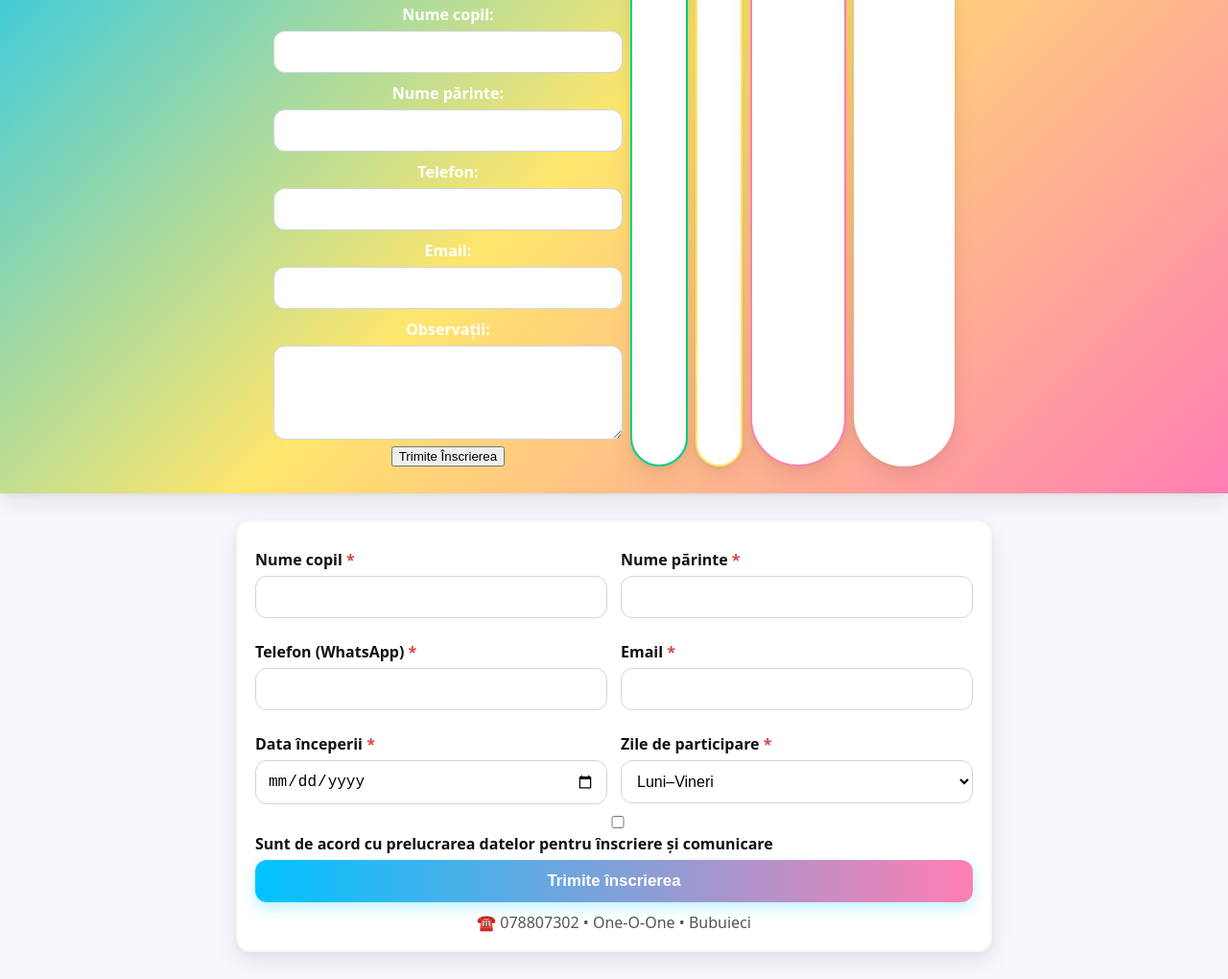
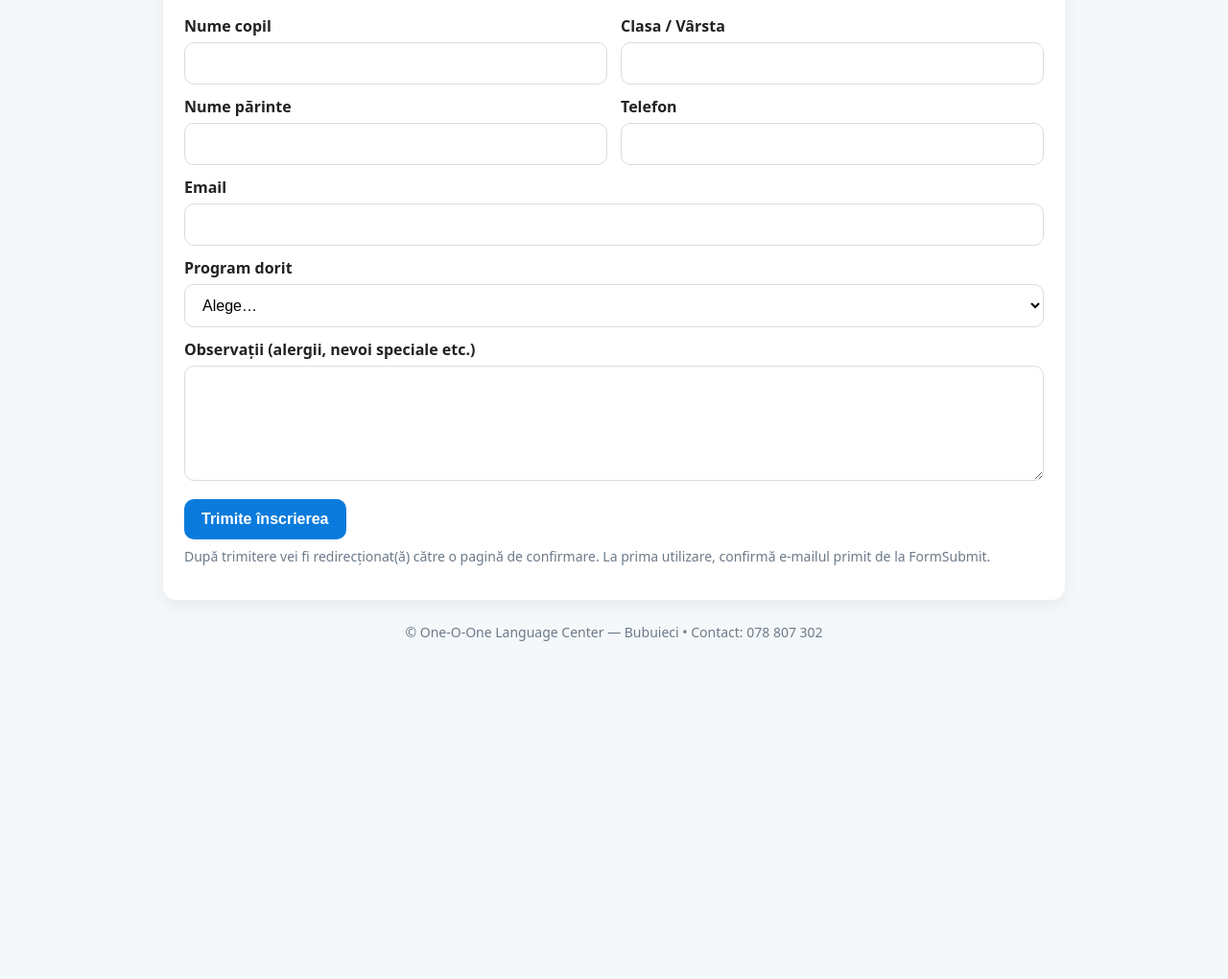
Before and after one commit to floreanatalia123-ux/inscrieri, a plain HTML site: page index.html in a window 1280 px wide. Shown: the part 270-1290 px from the top of the page at 96% size. After the commit the page ends 964 px from the top, so only its background shows below. Drawn offline with Linux system fonts and the light colour scheme.

Commit message:
Update index.html

```diff
--- a/index.html
+++ b/index.html
@@ -1,155 +1,122 @@
-
 <!DOCTYPE html>
 <html lang="ro">
 <head>
   <meta charset="UTF-8" />
   <meta name="viewport" content="width=device-width, initial-scale=1" />
-  <title>Înscriere – One‑O‑One | Program Prelungit</title>
+  <title>Înscriere — Program Prelungit | One-O-One</title>
+  <meta name="description" content="Înscrieri la Programul Prelungit One-O-One: teme, șah, gimnastică, arte & craft. Gustare inclusă. Din 1 septembrie." />
+
   <style>
-/* One‑O‑One brand tokens */
     :root{
-  --brand-primary:#00c3ff;   /* turquoise */
-  --brand-accent:#ff7eb3;    /* pink */
-  --brand-warm:#ffe66d;      /* warm yellow */
-  --brand-leaf:#00d084;      /* fresh green */
-  --ink:#111;
-  --muted:#555;
-  --panel:#ffffff;
-  --bg:#f7f8fb;
-  --radius:14px;
-  --shadow:0 10px 24px rgba(0,0,0,.08), 0 2px 6px rgba(0,0,0,.05);
+      --brand:#0a7bdc; --brand-contrast:#fff; --accent:#ff3b3b; --muted:#6c7a89;
+      --leaf:#18a957; --warm:#ff8a00; --accent2:#7b5cff; --bg:#f5f8fa; --card:#fff;
     }
+    *{box-sizing:border-box}
+    body{margin:0; font-family:system-ui,-apple-system,Segoe UI,Roboto,Arial,sans-serif; background:var(--bg); color:#222}
+    .container{max-width:980px; margin:auto; padding:20px}
+    header.hero{
+      display:grid; grid-template-columns:140px 1fr; gap:20px; align-items:center;
+      background:var(--card); padding:24px; border-radius:14px; box-shadow:0 6px 18px rgba(0,0,0,.06)
+    }
+    .logo{width:120px; height:auto; border-radius:12px; background:#eee; object-fit:cover}
+    h1{margin:0 0 6px; font-size:clamp(24px,3.5vw,34px)}
+    p.lead{margin:6px 0 0; color:var(--muted); font-size:clamp(14px,2.4vw,17px)}
+    .badges{display:flex; flex-wrap:wrap; gap:8px; margin-top:12px}
+    .badge{padding:6px 10px; border:2px solid var(--accent2); border-radius:999px; font-weight:700; font-size:14px; background:#fff}
+    .badge--leaf{border-color:var(--leaf)} .badge--warm{border-color:var(--warm)} .badge--accent{border-color:var(--accent2)}
 
-*{box-sizing:border-box}
-body{margin:0; font-family: system-ui, -apple-system, Segoe UI, Roboto, Helvetica, Arial, sans-serif; color:var(--ink); background:var(--bg);}
-.container{max-width:820px; margin:28px auto; padding:0 16px;}
-header.hero{
-  background: linear-gradient(135deg, var(--brand-primary), var(--brand-warm), var(--brand-accent));
-  color:#fff; text-align:center; padding:28px 18px;
-  box-shadow: var(--shadow);
+    /* Card form */
+    .card{background:var(--card); margin-top:18px; padding:22px; border-radius:14px; box-shadow:0 6px 18px rgba(0,0,0,.06)}
+    .card h2{margin:0 0 14px; font-size:22px}
+    label{display:block; margin:12px 0 6px; font-weight:600}
+    input[type="text"], input[type="email"], input[type="tel"], select, textarea{
+      width:100%; padding:12px 14px; border:1px solid #d6dde5; border-radius:10px; font-size:16px; background:#fff
     }
-.hero img{max-height:86px; display:block; margin:0 auto 10px;}
-.hero h1{margin:0 0 6px; font-size:1.9rem; text-shadow: 0 1px 2px rgba(0,0,0,.12);}
-.hero p{margin:0; font-weight:600}
+    textarea{min-height:120px; resize:vertical}
+    .row{display:grid; grid-template-columns:1fr 1fr; gap:14px}
+    @media (max-width:720px){ header.hero{grid-template-columns:1fr} .row{grid-template-columns:1fr} .logo{justify-self:center} }
 
-.card{
-  background:var(--panel); border-radius:var(--radius); padding:18px;
-  box-shadow: var(--shadow); border:2px solid rgba(0,0,0,.03);
-}
-
-label{display:block; font-weight:700; margin:10px 0 6px}
-input,select,textarea{
-  width:100%; padding:12px; border:1px solid #d0d5dd; border-radius:12px; background:#fff; font-size:1rem;
-}
-.grid{display:grid; gap:14px; grid-template-columns:1fr 1fr}
-.grid-1{grid-template-columns:1fr}
-.req{color:#d64545}
-button.cta{
-  width:100%; padding:12px 16px; border:0; border-radius:12px; cursor:pointer;
-  color:#fff; font-weight:900; font-size:1.05rem;
-  background: linear-gradient(90deg, var(--brand-primary), var(--brand-accent));
-  box-shadow: 0 6px 14px rgba(0,195,255,.25);
-}
-button.cta:hover{filter:brightness(.98); transform: translateY(-1px)}
-.footer{ text-align:center; color:var(--muted); margin-top:10px}
-
-.badges{display:flex; gap:8px; justify-content:center; margin-top:8px}
-.badge{background:#fff; color:#333; border-radius:999px; padding:6px 10px; font-weight:700; font-size:.85rem; box-shadow: var(--shadow); border:2px solid #fff}
-.badge--leaf{border-color: var(--brand-leaf)}
-.badge--warm{border-color: var(--brand-warm)}
-.badge--accent{border-color: var(--brand-accent)}
-
-@media (max-width:760px){ .grid{grid-template-columns:1fr} }
+    .cta{display:inline-block; margin-top:14px; padding:12px 18px; background:var(--brand);
+      color:var(--brand-contrast); border:none; border-radius:10px; font-size:16px; font-weight:700; cursor:pointer}
+    .cta:hover{filter:brightness(.97)}
+    .note{color:var(--muted); font-size:14px; margin-top:8px}
+    .footer{margin:24px 0 6px; text-align:center; color:var(--muted); font-size:14px}
   </style>
 </head>
+
 <body>
+  <div class="container">
+    <!-- HERO -->
     <header class="hero">
-    <img src="Logo-1.JPG" alt="One‑O‑One Logo">
-    <h1>Înscriere – Program Prelungit</h1>
-    <p>🕛 12:00–17:30 • Din 1 septembrie • 🍎 Gustare inclusă</p>
-    <div class="badges"> <!-- FORMULAR ÎNSCRIERE -->
-<section class="form-section">
-  <h2>Formular de Înscriere</h2>
-  <form action="https://formsubmit.co/EMAIL_TAU" method="POST">
-
-    <label for="nume">Nume copil:</label>
-    <input type="text" id="nume" name="nume" required>
-
-    <label for="parinte">Nume părinte:</label>
-    <input type="text" id="parinte" name="parinte" required>
-
-    <label for="telefon">Telefon:</label>
-    <input type="tel" id="telefon" name="telefon" required>
-
-    <label for="email">Email:</label>
-    <input type="email" id="email" name="email" required>
-
-    <label for="mesaj">Observații:</label>
-    <textarea id="mesaj" name="mesaj" rows="4"></textarea>
-
-    <button type="submit">Trimite Înscrierea</button>
-
-    <!-- Setări ascunse -->
-    <input type="hidden" name="_subject" value="Înscriere nouă la Program Prelungit!">
-    <input type="hidden" name="_next" value="https://USERNAME.github.io/inscrieri/multumim.html">
-    <input type="hidden" name="_captcha" value="false">
-    <input type="text" name="_honey" style="display:none">
-
-  </form>
-</section>
-
+      <!-- Schimbă src cu calea reală a logo-ului tău -->
+      <img class="logo" src="Logo-1.JPG" alt="One-O-One Logo" />
+      <div>
+        <h1>Înscriere — Program Prelungit</h1>
+        <p class="lead">🕛 12:00–17:30 • Din 1 septembrie • 🍎 Gustare inclusă</p>
+        <div class="badges">
           <span class="badge badge--leaf">Teme</span>
           <span class="badge badge--warm">Șah</span>
           <span class="badge badge--accent">Gimnastică</span>
           <span class="badge">Arte & Craft</span>
         </div>
+      </div>
     </header>
 
-  <main class="container">
-    <form class="card" action="https://formsubmit.co/centruldedezvoltare101@yahoo.com" method="POST">
-      <input type="hidden" name="_next" value="thankyou-bilingual.html">
-      <input type="hidden" name="_subject" value="Înscriere Program Prelungit – One‑O‑One">
-      <input type="hidden" name="_template" value="table">
-      <input type="hidden" name="_captcha" value="false">
+    <!-- FORM CARD -->
+    <section class="card">
+      <h2>Formular de înscriere</h2>
 
-      <div class="grid">
+      <!-- IMPORTANT: înlocuiește EMAIL_TAU și GITHUB_PAGES_URL -->
+      <form action="https://formsubmit.co/EMAIL_TAU" method="POST">
+        <div class="row">
           <div>
-          <label>Nume copil <span class="req">*</span></label>
-          <input type="text" name="Nume copil" required>
+            <label for="nume_copil">Nume copil</label>
+            <input id="nume_copil" name="Nume copil" type="text" required />
           </div>
           <div>
-          <label>Nume părinte <span class="req">*</span></label>
-          <input type="text" name="Părinte" required>
-        </div>
-        <div>
-          <label>Telefon (WhatsApp) <span class="req">*</span></label>
-          <input type="tel" name="Telefon" required>
-        </div>
-        <div>
-          <label>Email <span class="req">*</span></label>
-          <input type="email" name="Email" required>
-        </div>
-        <div>
-          <label>Data începerii <span class="req">*</span></label>
-          <input type="date" name="Data începerii" required>
-        </div>
-        <div>
-          <label>Zile de participare <span class="req">*</span></label>
-          <select name="Zile" required>
-            <option value="Luni–Vineri">Luni–Vineri</option>
-            <option value="3 zile / săptămână">3 zile / săptămână</option>
-            <option value="Altă variantă">Altă variantă</option>
-          </select>
+            <label for="clasa">Clasa / Vârsta</label>
+            <input id="clasa" name="Clasa/Vârsta" type="text" required />
           </div>
         </div>
 
-      <label style="margin-top:8px">
-        <input type="checkbox" name="Acord prelucrare date" required> Sunt de acord cu prelucrarea datelor pentru înscriere și comunicare
-      </label>
+        <div class="row">
+          <div>
+            <label for="parinte">Nume părinte</label>
+            <input id="parinte" name="Nume părinte" type="text" required />
+          </div>
+          <div>
+            <label for="telefon">Telefon</label>
+            <input id="telefon" name="Telefon" type="tel" required />
+          </div>
+        </div>
+
+        <label for="email">Email</label>
+        <input id="email" name="Email" type="email" required />
+
+        <label for="program">Program dorit</label>
+        <select id="program" name="Program dorit" required>
+          <option value="" selected disabled>Alege…</option>
+          <option>12:00–17:30 (standard)</option>
+          <option>12:00–18:30 (extins)</option>
+        </select>
+
+        <label for="observatii">Observații (alergii, nevoi speciale etc.)</label>
+        <textarea id="observatii" name="Observații"></textarea>
 
         <button class="cta" type="submit">Trimite înscrierea</button>
-      <div class="footer">☎️ 078807302 • One‑O‑One • Bubuieci</div>
+
+        <!-- Setări FormSubmit -->
+        <input type="hidden" name="_subject" value="Înscriere nouă — Program Prelungit One-O-One" />
+        <input type="hidden" name="_next" value="GITHUB_PAGES_URL/thankyou-bilingual.html" />
+        <input type="hidden" name="_captcha" value="false" />
+        <!-- Honeypot anti-spam -->
+        <input type="text" name="_honey" style="display:none" tabindex="-1" autocomplete="off" />
       </form>
-  </main>
+
+      <p class="note">După trimitere vei fi redirecționat(ă) către o pagină de confirmare. La prima utilizare, confirmă e-mailul primit de la FormSubmit.</p>
+    </section>
+
+    <p class="footer">© One-O-One Language Center — Bubuieci • Contact: 078 807 302</p>
+  </div>
 </body>
 </html>
```
Lines whose indentation alone changed are shown as unchanged.
